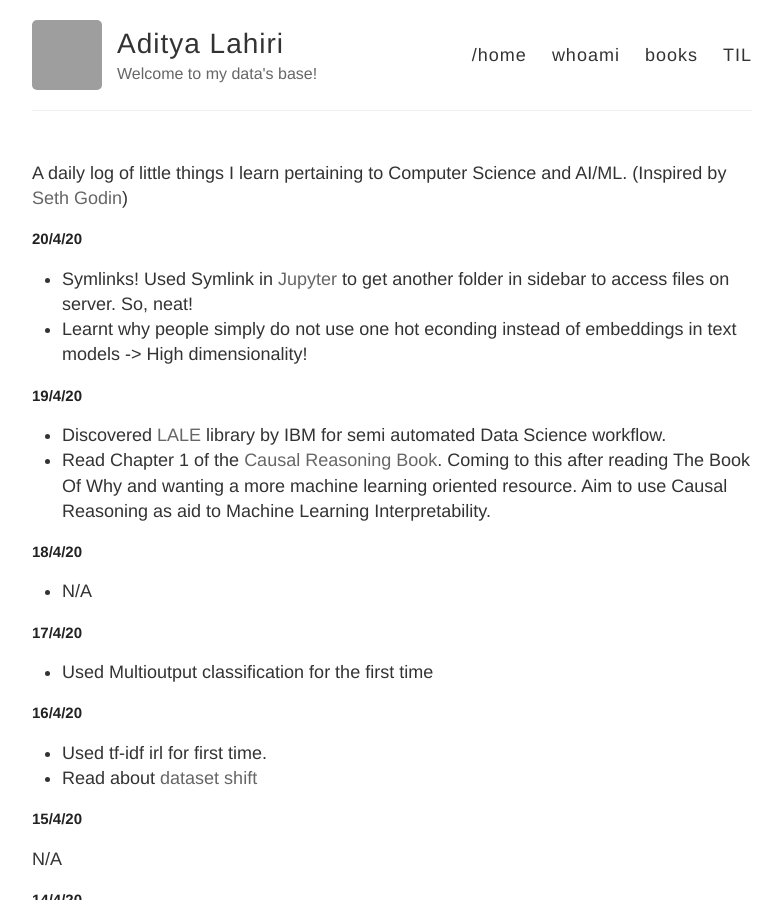
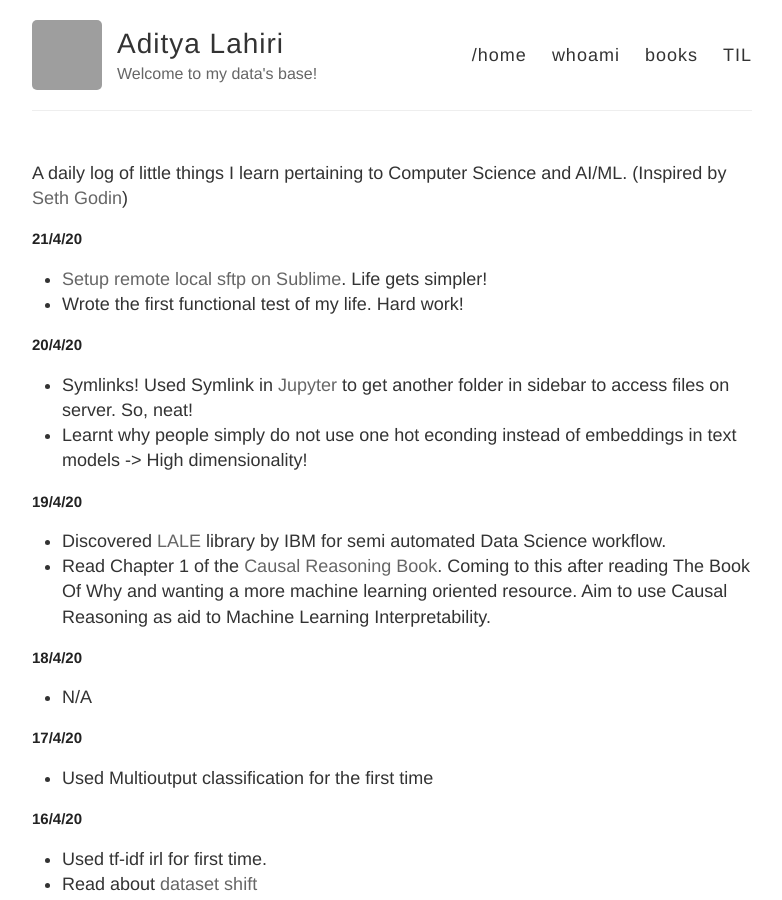
Before and after one commit to adityalahiri/adityalahiri.github.io, a Jekyll site: the page built from TIL.md, in a window 1280 px wide and 900 px high. Shown: the whole window, without its empty margins (248-1030 px from the left). Built offline with Jekyll 4.4.1, drawn with Linux system fonts in a browser that asks for light colours; our own code applies the rules of GitHub Pages for plain Markdown files; grey boxes are pictures that could not be loaded.

Commit message:
Update for 21/4/20

```diff
--- a/TIL.md
+++ b/TIL.md
@@ -1,5 +1,11 @@
 A daily log of little things I learn pertaining to Computer Science and AI/ML.
 (Inspired by [Seth Godin](https://seths.blog/))
+
+## 21/4/20
+
+* [Setup remote local sftp on Sublime](https://medium.com/@daniwhkim/remote-ftp-sftp-with-sublime-de7d71a2b400). Life gets simpler!
+* Wrote the first functional test of my life. Hard work!
+
 
 ## 20/4/20
 
```
